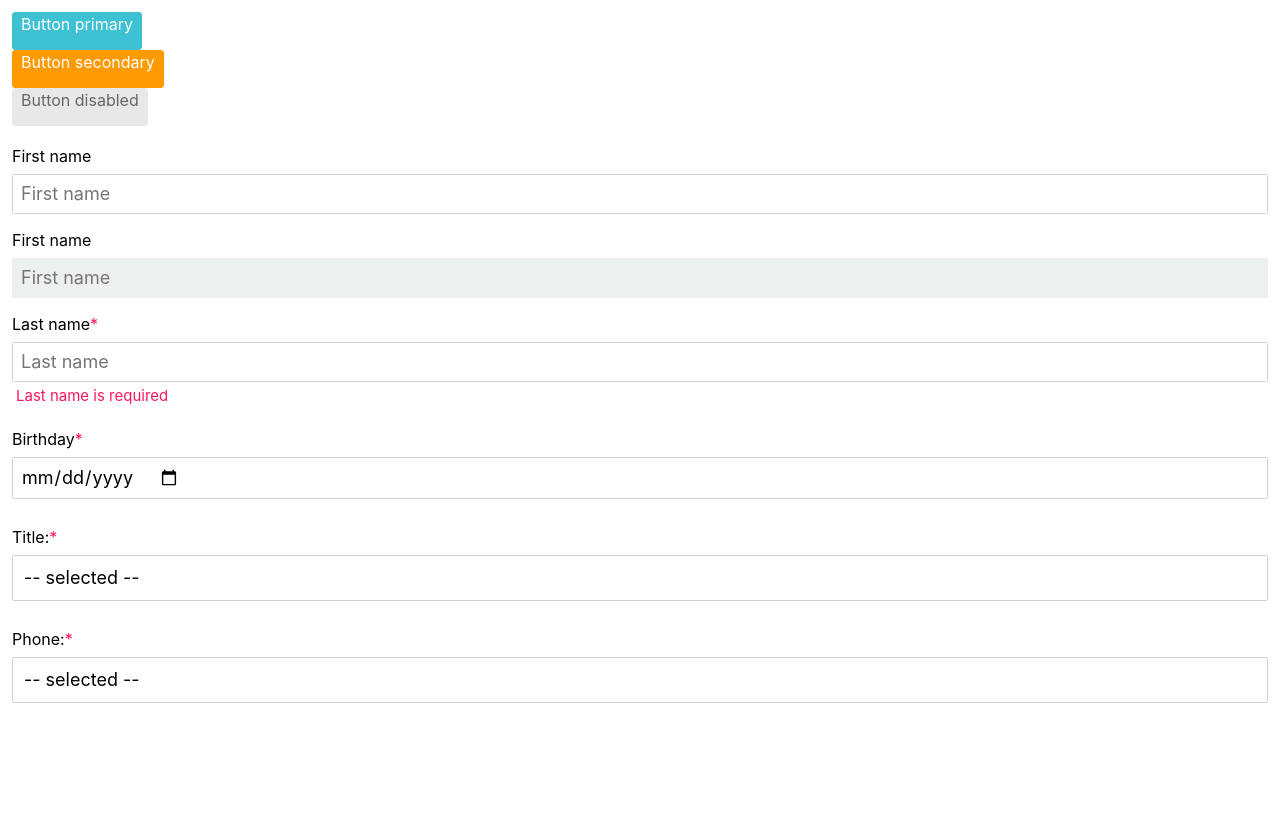
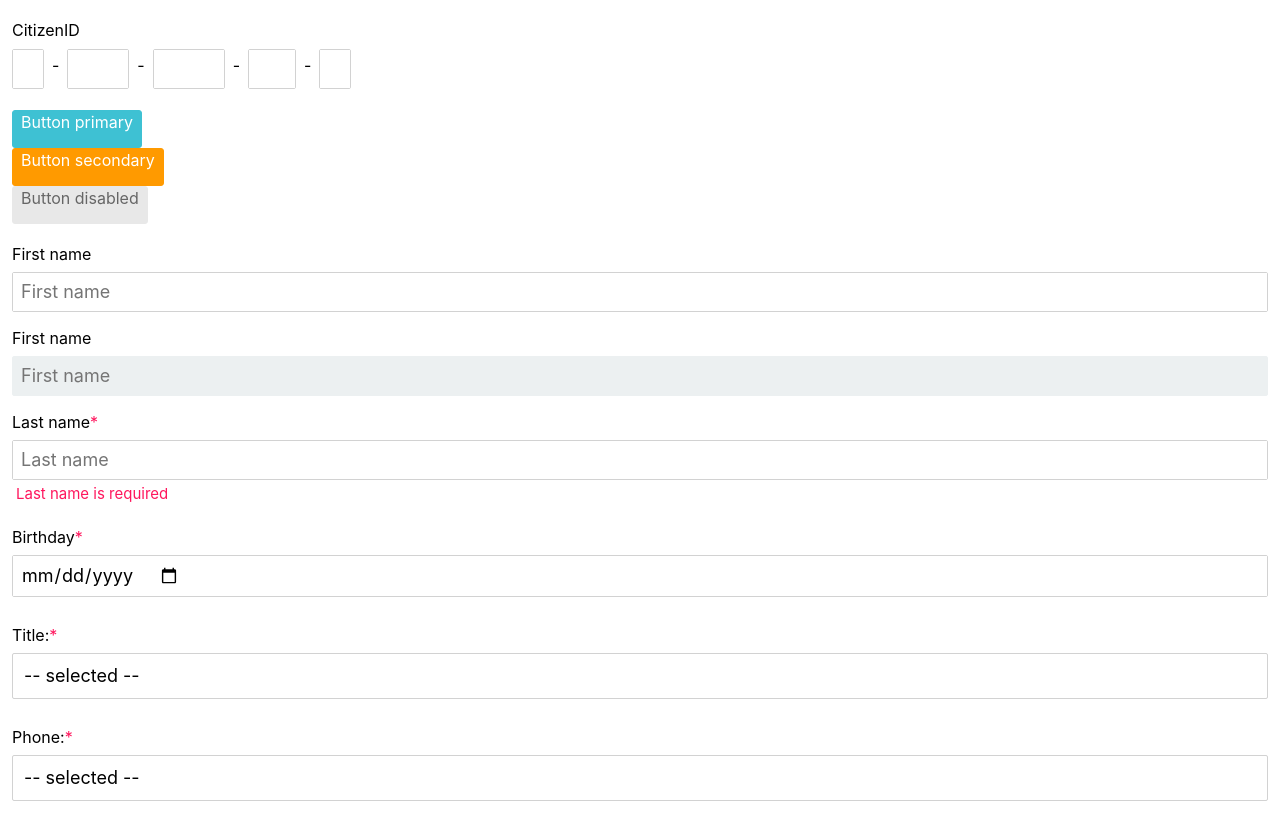
Before and after one commit to copygof/employee-management, a React app: page / in a window 1280 px wide. Before the commit the page ends 800 px from the top, so only its background shows below. Built offline with nearby package versions, Linux system fonts and the light colour scheme.

Commit message:
Add CitizenID components

```diff
--- /dev/null
+++ b/src/common/components/CitizenID/CitizenID.js
@@ -0,0 +1,61 @@
+
+import './styles.css'
+import React, { useState } from 'react'
+import PropTypes, { number } from 'prop-types'
+import classNames from 'classnames'
+import TextField from '../TextField'
+
+function CitizenID({
+  label,
+  id,
+  required,
+  error,
+  onChange,
+  value,
+}) {
+  const [citizenID1, setCitizenID1] = useState('')
+  const [citizenID2, setCitizenID2] = useState('')
+  const [citizenID3, setCitizenID3] = useState('')
+  const [citizenID4, setCitizenID4] = useState('')
+  const [citizenID5, setCitizenID5] = useState('')
+
+  return (
+    <div className="citizen-id">
+      <label className="citizen-id__label" htmlFor={id}>
+        <span>{label}</span>
+        {required && <span className="citizen-id__label__required">*</span>}
+      </label>
+      <div className="citizen-id__box">
+        <TextField width={32} maxLength={1} value={citizenID1.replace(/\D/g, '')} onChange={e => setCitizenID1(e.target.value)} />
+        <span className="citizen-id__separate">-</span>
+        <TextField width={62} maxLength={4} value={citizenID2.replace(/\D/g, '')} onChange={e => setCitizenID2(e.target.value)} />
+        <span className="citizen-id__separate">-</span>
+        <TextField width={72} maxLength={5} value={citizenID3.replace(/\D/g, '')} onChange={e => setCitizenID3(e.target.value)} />
+        <span className="citizen-id__separate">-</span>
+        <TextField width={48} maxLength={2} value={citizenID4.replace(/\D/g, '')} onChange={e => setCitizenID4(e.target.value)} />
+        <span className="citizen-id__separate">-</span>
+        <TextField width={32} maxLength={1} value={citizenID5.replace(/\D/g, '')} onChange={e => setCitizenID5(e.target.value)} />
+      </div>
+      <span className="citizen-id__error">{error}</span>
+    </div>
+  )
+}
+
+CitizenID.propTypes = {
+  value: PropTypes.string,
+  children: PropTypes.element,
+  onClick: PropTypes.func,
+  disabled: PropTypes.bool,
+  variant: PropTypes.oneOf([
+    'primary',
+    'secondary'
+  ])
+}
+CitizenID.defaultProps = {
+  value: '',
+  text: '',
+  disabled: false,
+  onClick() {},
+}
+
+export default CitizenID;
--- /dev/null
+++ b/src/common/components/CitizenID/index.js
@@ -0,0 +1,3 @@
+import CitizenID from './CitizenID'
+
+export default CitizenID
--- /dev/null
+++ b/src/common/components/CitizenID/styles.css
@@ -0,0 +1,56 @@
+
+/*
+Colors base
+--
+#3ec1d3
+#f6f7d7
+#ff9a00
+#ff165d
+
+*/
+
+.citizen-id {
+  display: flex;
+  flex-direction: column;
+  margin: 0;
+  padding: 0;
+}
+.citizen-id__box {
+  display: flex;
+  flex-direction: row;
+  align-items: center;
+  margin: 0;
+  padding: 0;
+  height: 50px;
+  margin-top: -8px;
+}
+.citizen-id__label {
+  display: flex;
+  flex: 1;
+  border: 0;
+  padding: 8px;
+  padding-left: 0;
+  font-size: 16px;
+  line-height: 20px;
+  font-family: -apple-system, BlinkMacSystemFont, 'Segoe UI', Roboto, Oxygen, Ubuntu, Cantarell, 'Open Sans', 'Helvetica Neue', sans-serif;
+}
+.citizen-id__label__required {
+  color: #ff165d;
+}
+
+.citizen-id__error {
+  color: #ff165d;
+  display: flex;
+  flex: 1;
+  border: 0;
+  padding: 4px;
+  font-size: 15px;
+  line-height: 19px;
+  font-family: -apple-system, BlinkMacSystemFont, 'Segoe UI', Roboto, Oxygen, Ubuntu, Cantarell, 'Open Sans', 'Helvetica Neue', sans-serif;
+}
+.citizen-id__separate {
+  margin: 8px;
+  font-size: 16px;
+  line-height: 20px;
+  font-family: -apple-system, BlinkMacSystemFont, 'Segoe UI', Roboto, Oxygen, Ubuntu, Cantarell, 'Open Sans', 'Helvetica Neue', sans-serif;
+}
--- a/src/common/components/TextField/TextField.js
+++ b/src/common/components/TextField/TextField.js
@@ -17,9 +17,11 @@ function TextField({
   error,
   type,
   pattern,
+  maxLength,
+  width,
 }) {
   return (
-    <div className={classNames('text-field')}>
+    <div className={classNames('text-field')} style={{ ...width && { width, flex: 0 } }}>
       <label className="text-field__label" htmlFor={id}>
         <span>{label}</span>
         {required && <span className="text-field__label__required">*</span>}
@@ -38,8 +40,9 @@ function TextField({
           onChange={onChange}
           disabled={disabled}
           required={required}
-          {...value && { value }}
+          value={value}
           {...pattern && { pattern }}
+          {...maxLength && { maxLength }}
         />
         {children}
       </div>
@@ -57,6 +60,8 @@ TextField.propTypes = {
   placeholder: PropTypes.string,
   pattern: PropTypes.string,
   error: PropTypes.string,
+  maxLength: PropTypes.number,
+  width: PropTypes.number,
   disabled: PropTypes.bool,
   required: PropTypes.bool,
   onChange: PropTypes.func,
--- a/src/common/components/TextField/styles.css
+++ b/src/common/components/TextField/styles.css
@@ -9,8 +9,11 @@ Colors base
 
 */
 
+.text-field,
 .text-field__box {
   display: flex;
+  flex: 1;
+  flex-direction: column;
 }
 .text-field__box {
   display: flex;
--- a/src/features/previewComponent/PreviewComponent.js
+++ b/src/features/previewComponent/PreviewComponent.js
@@ -3,10 +3,14 @@ import Button from 'common/components/Button'
 import TextField from 'common/components/TextField';
 import DateField from 'common/components/DateField/DateField';
 import Dropdown from 'common/components/Dropdown';
+import CitizenID from 'common/components/CitizenID';
 
 function PreviewComponent() {
   return (
     <div>
+      <div style={{ margin: 12 }}>
+        <CitizenID label="CitizenID" />
+      </div>
       <div style={{ margin: 12 }}>
         <Button text="Button primary" />
         <Button text="Button secondary" variant="secondary" />
```
